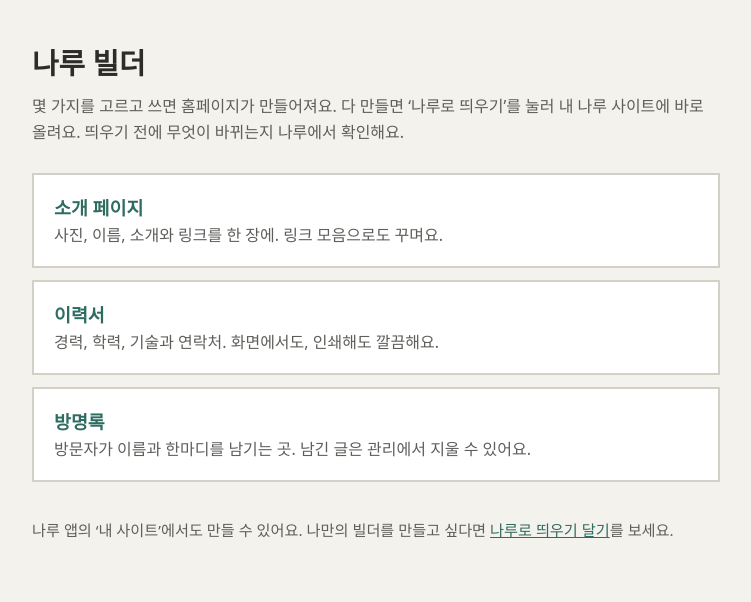
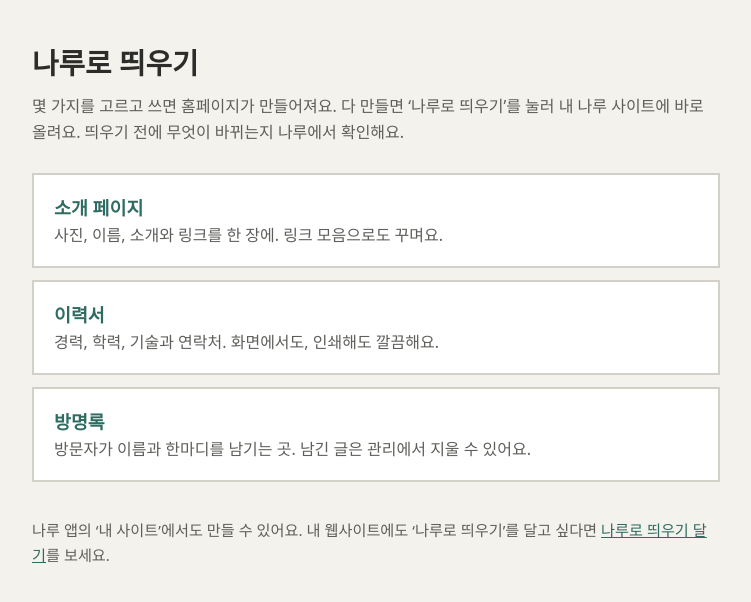
Before and after one commit to naru-pub/builders, a plain HTML site: page site/index.html in a window 1280 px wide. Shown: the whole page, without its empty margins (264-1015 px from the left). Drawn offline with Linux system fonts and the light colour scheme.

Commit message:
Call builders.naru.pub ‘나루로 띄우기’, not 나루 빌더
The list page's title and heading, its footer's pointer to the guide, and
the guestbook's load error, which said 빌더.

Co-Authored-By: Claude Opus 5.5 <noreply@anthropic.com>

```diff
--- a/site/guestbook/builder.js
+++ b/site/guestbook/builder.js
@@ -133,7 +133,7 @@ import { propose } from "https://sdk.naru.pub/sdk/1.2.0/handoff.js";
     },
     function () {
       apply.disabled = true;
-      status.textContent = "빌더를 불러오지 못했어요. 새로 고침해 주세요.";
+      status.textContent = "페이지를 불러오지 못했어요. 새로 고침해 주세요.";
     },
   );
 })();
--- a/site/index.html
+++ b/site/index.html
@@ -3,7 +3,7 @@
   <head>
     <meta charset="utf-8" />
     <meta name="viewport" content="width=device-width, initial-scale=1" />
-    <title>나루 빌더</title>
+    <title>나루로 띄우기</title>
     <meta name="description" content="몇 가지를 고르고 쓰면 내 나루 사이트가 만들어지는 곳들" />
     <!-- The list of Naru's own builders. It is not a builder itself: each
          builder is a folder of this site, and hands its files to Naru on its
@@ -90,7 +90,7 @@
   </head>
   <body>
     <main>
-      <h1>나루 빌더</h1>
+      <h1>나루로 띄우기</h1>
       <p class="lead">
         몇 가지를 고르고 쓰면 홈페이지가 만들어져요. 다 만들면 ‘나루로 띄우기’를
         눌러 내 나루 사이트에 바로 올려요. 띄우기 전에 무엇이 바뀌는지 나루에서
@@ -118,7 +118,7 @@
       </ul>
       <footer>
         <p>
-          나루 앱의 ‘내 사이트’에서도 만들 수 있어요. 나만의 빌더를 만들고 싶다면
+          나루 앱의 ‘내 사이트’에서도 만들 수 있어요. 내 웹사이트에도 ‘나루로 띄우기’를 달고 싶다면
           <a href="https://naru.pub/docs/builders">나루로 띄우기 달기</a>를 보세요.
         </p>
       </footer>
```
